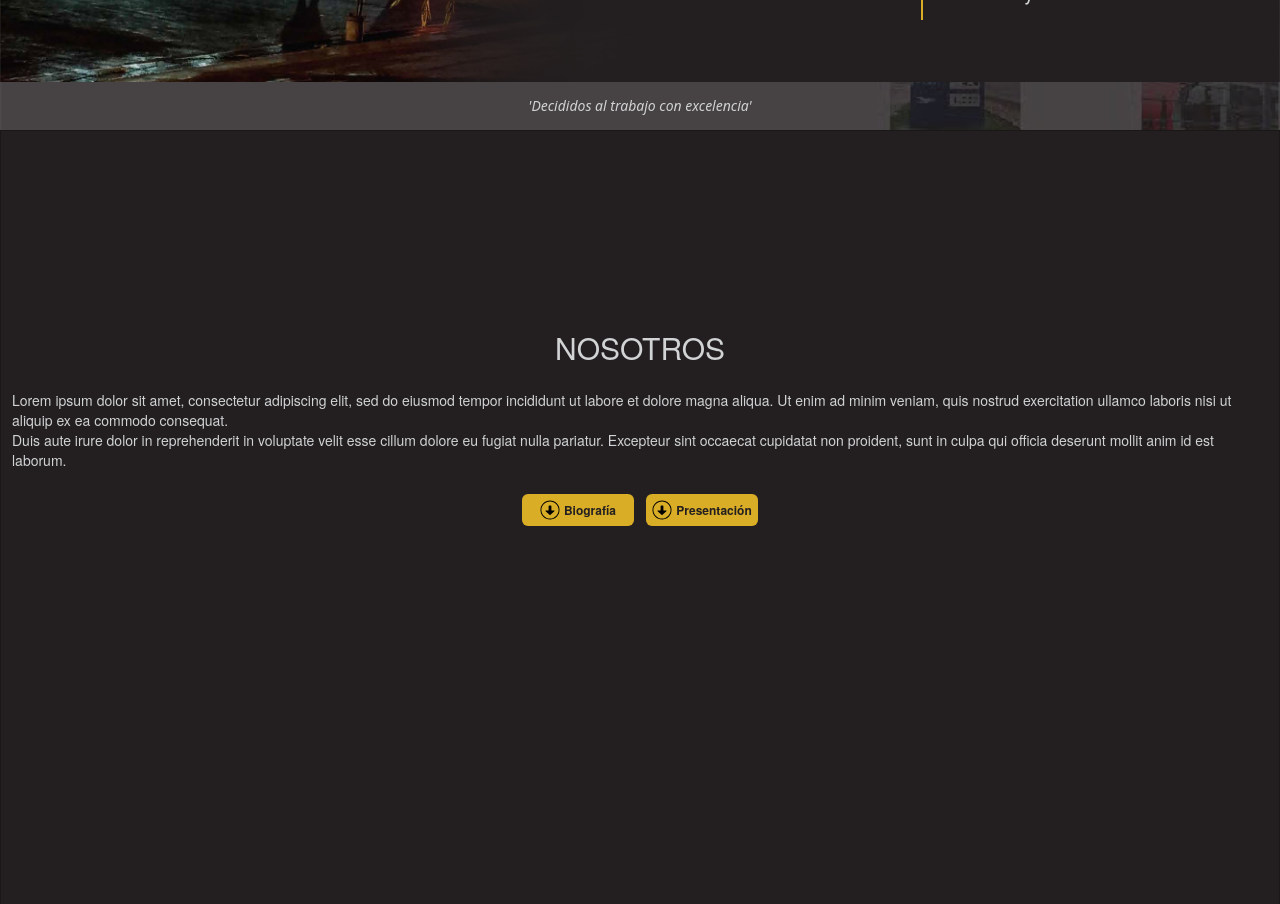
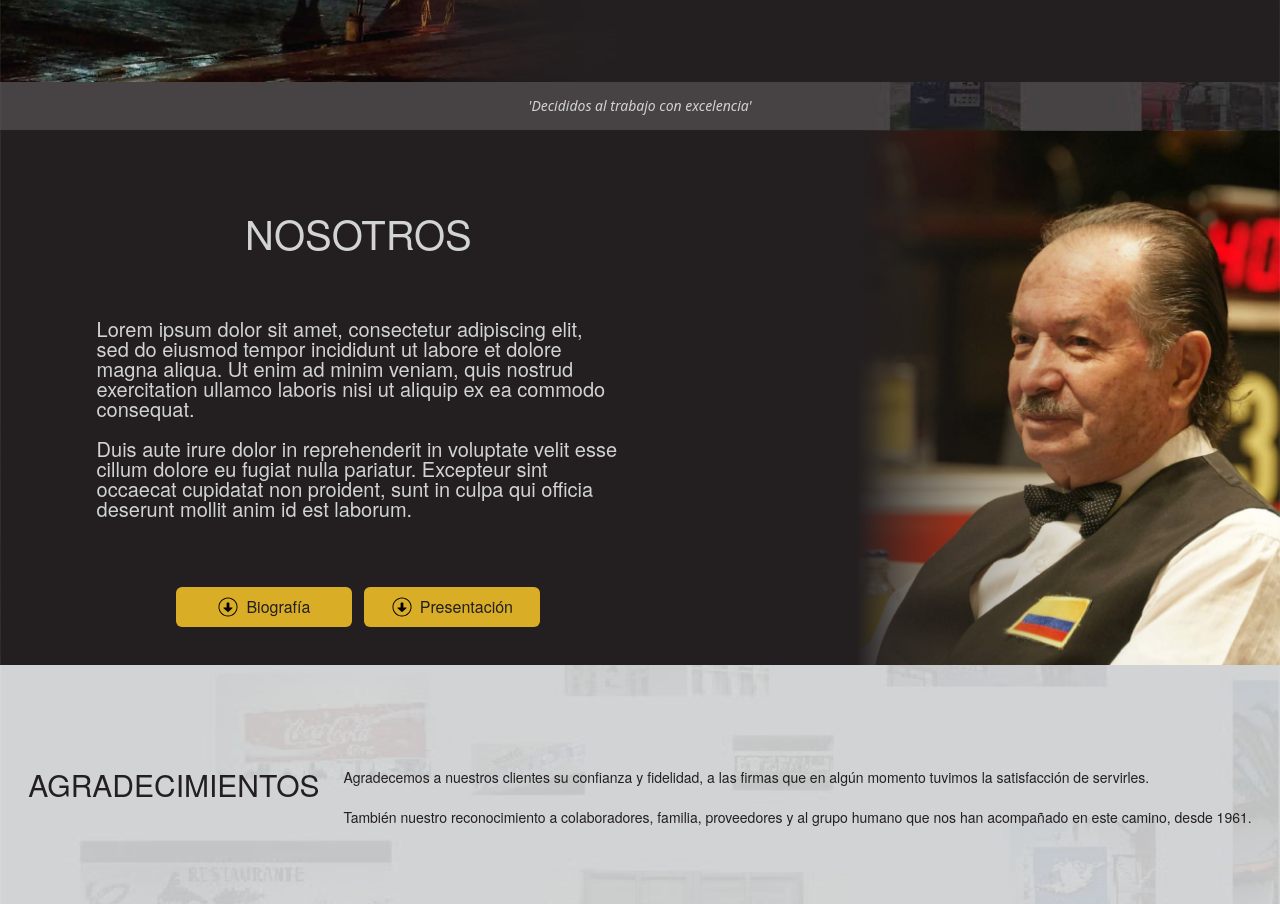
Before and after one commit to Estete9/Rubio-Home, a React (Create React App) app: page / in a window 1280 px wide. Shown: the part 1180-2084 px from the top of the page. Built offline with nearby package versions, Linux system fonts and the light colour scheme; what tailwindcss-debug-screens would draw is missing.

Commit message:
Add desktop nosotros section media query styles

```diff
--- a/src/App.css
+++ b/src/App.css
@@ -96,7 +96,7 @@
     width: 50%;
     right: 0;
     left: auto;
-    top: 7rem;
+    top: 16%;
     gap: 3rem;
     margin-right: 3%;
 
@@ -139,4 +139,30 @@
     content: '';
     display: none;
   }
+
+  .nosotros-content {
+    width: 50%;
+    top: 16%;
+    margin-left: 3%;
+    align-items: center;
+    gap: 4.25rem;
+
+    .nosotros-headline {
+      font-size: 2.5rem;
+    }
+
+    .nosotros-btn {
+      padding: 1.25rem 3rem;
+      gap: 10%;
+    }
+
+    .nosotros-text {
+      font-size: 1.25rem;
+      width: 85%;
+    }
+
+    .nosotros-btn-text {
+      font-size: 1rem;
+    }
+  }
 }
--- a/src/App.js
+++ b/src/App.js
@@ -31,7 +31,7 @@ function App() {
         <Divider quote='"Decididos al trabajo con excelencia con eficacia y amor"' />
         <Servicios isMobile={isMobile} />
         <Divider quote="'Decididos al trabajo con excelencia'" />
-        <Nosotros />
+        <Nosotros isMobile={isMobile} />
         <Agradecimientos />
       </main>
       <footer id="contacto" className="px-3 pb-3 bg-neutral">
--- a/src/components/Nosotros.jsx
+++ b/src/components/Nosotros.jsx
@@ -1,10 +1,16 @@
-import bgNosotros from '../assets/mobile/nosotros-img-mobile.png';
+import PropTypes from 'prop-types';
+import bgNosotrosMobile from '../assets/mobile/nosotros-img-mobile.png';
+import bgNosotrosDesktop from '../assets/desktop/nosotros-img.png';
 import download from '../assets/icons/file-arrow-down-solid.svg';
 import cv from '../assets/mobile/cv.pdf';
 
-const Nosotros = () => (
+const Nosotros = ({ isMobile }) => (
   <section id="nosotros" className="nosotros-section relative">
-    <img src={bgNosotros} alt="Founder Jorge Rubio" className="nosotros-bg section-bg" />
+    <img
+      src={isMobile ? bgNosotrosMobile : bgNosotrosDesktop}
+      alt="Founder Jorge Rubio"
+      className="nosotros-bg section-bg"
+    />
     <article className="nosotros-content absolute flex flex-col gap-6 top-[8%] w-full justify-center px-3">
       <h1 className="nosotros-headline text-secondary font-helveticaNeue font-light text-3xl mx-auto">
         NOSOTROS
@@ -14,32 +20,37 @@ const Nosotros = () => (
         labore et dolore magna aliqua. Ut enim ad minim veniam, quis nostrud exercitation ullamco
         laboris nisi ut aliquip ex ea commodo consequat.
         <br />
+        <br />
         Duis aute irure dolor in reprehenderit in voluptate velit esse cillum dolore eu fugiat nulla
         pariatur. Excepteur sint occaecat cupidatat non proident, sunt in culpa qui officia deserunt
         mollit anim id est laborum.
       </p>
       <section className="nosotros-buttons flex gap-3 justify-center">
         <a
-          className="bg-primary text-neutral font-helveticaNeue text-xs min-w-28 h-8 rounded-md flex items-center justify-center gap-1"
+          className="nosotros-btn bg-primary text-neutral font-helveticaNeue text-xs min-w-28 h-8 max-w-44 rounded-md flex items-center justify-center gap-1"
           href={cv}
           target="_blank"
           rel="noreferrer"
         >
           <img src={download} alt="download icon" className=" h-5" />
-          <p className="nosotros-btn-text font-semibold">Biografía</p>
+          <p className="nosotros-btn-text font-light">Biografía</p>
         </a>
         <a
-          className="bg-primary text-neutral font-helveticaNeue text-xs min-w-28 h-8 rounded-md flex items-center justify-center gap-1"
+          className="nosotros-btn bg-primary text-neutral font-helveticaNeue text-xs min-w-28 max-w-44 h-8 rounded-md flex items-center justify-center gap-1"
           href={cv}
           target="_blank"
           rel="noreferrer"
         >
           <img src={download} alt="download icon" className="h-5" />
-          <p className="presentacion-btn-text font-semibold">Presentación</p>
+          <p className="nosotros-btn-text font-light">Presentación</p>
         </a>
       </section>
     </article>
   </section>
 );
 
+Nosotros.propTypes = {
+  isMobile: PropTypes.bool.isRequired,
+};
+
 export default Nosotros;
```
